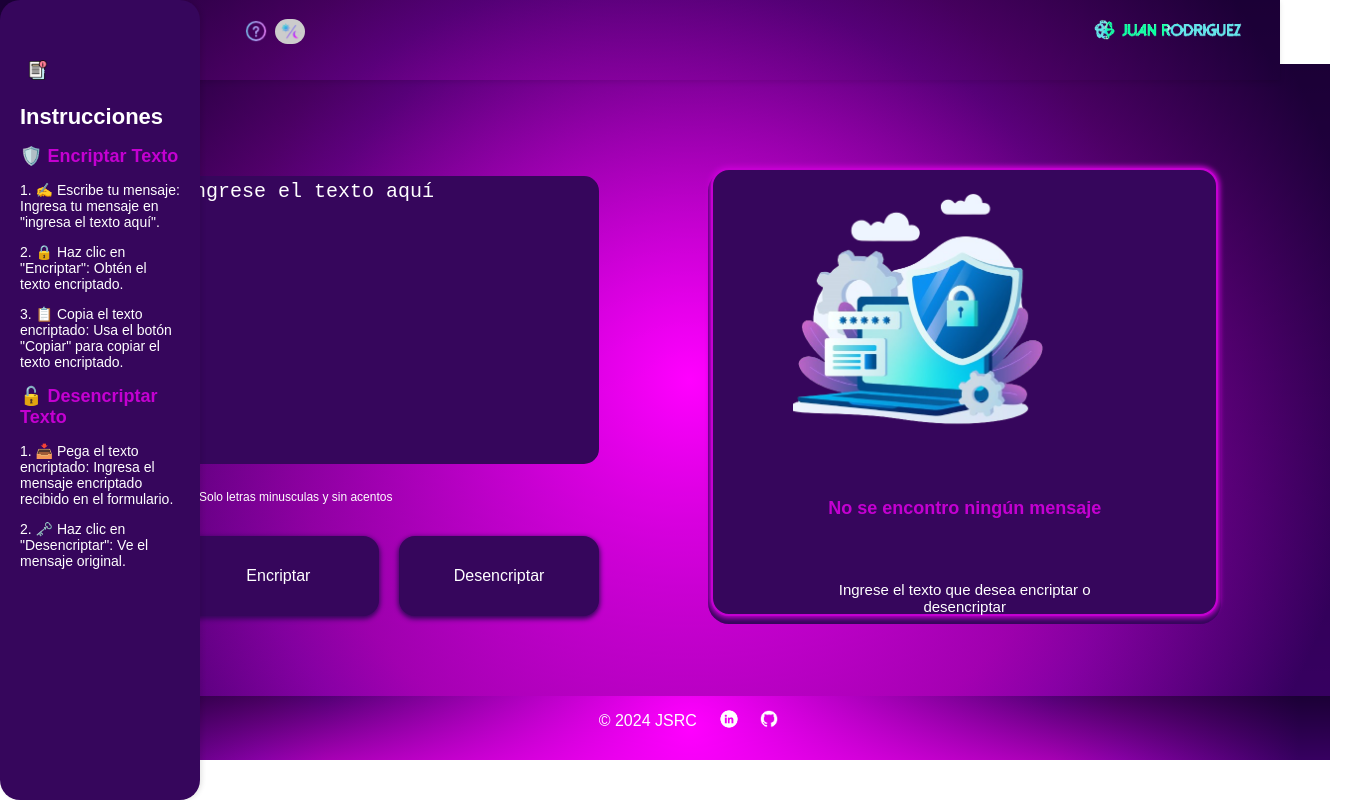
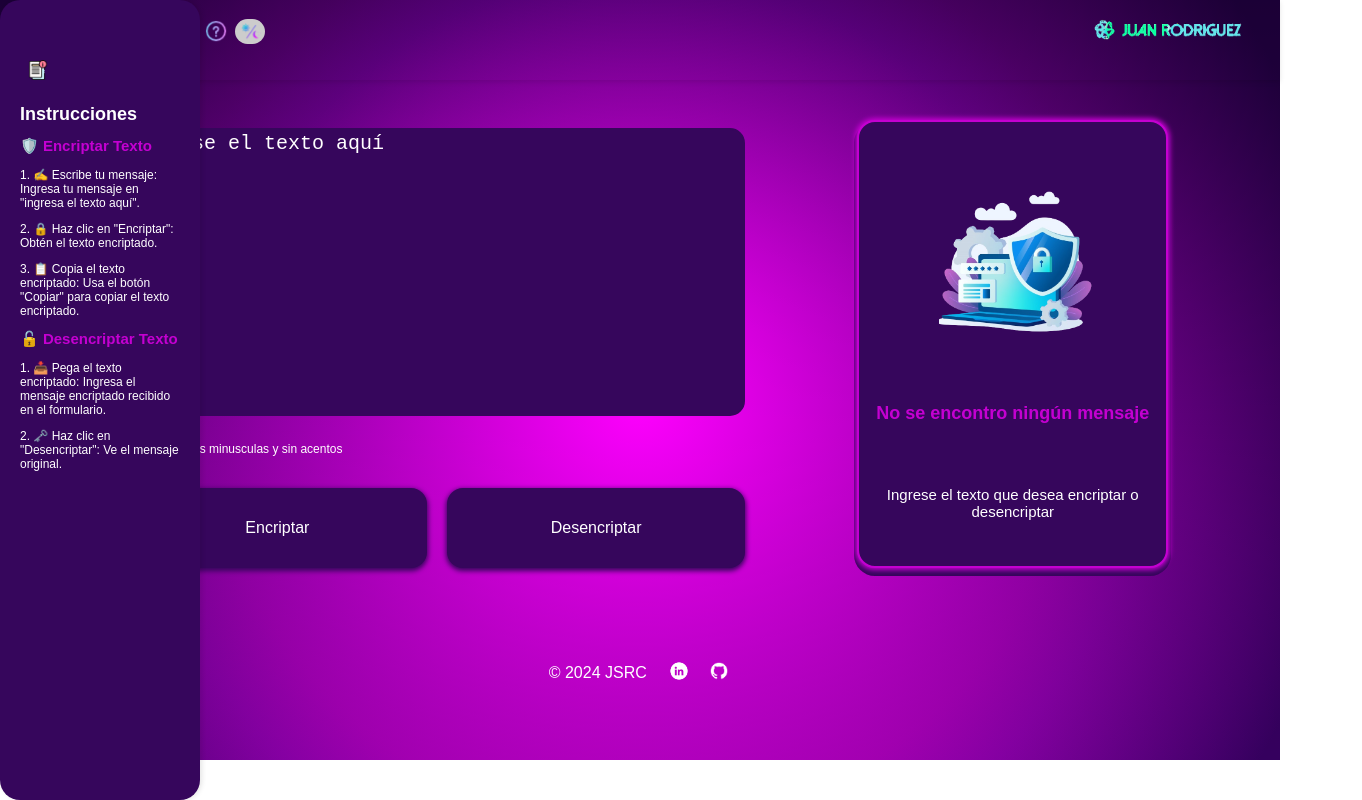
Before and after one commit to JuanSRodriguez/Encriptador-de-texto, a plain HTML site: page index.html in a window 1280 px wide. Both pictures are taken after a click on the button 38 px from the left and 32 px from the top of the page. Shown: the whole page, 1362 px wide, since content can reach past the window. Drawn offline with Linux system fonts and the light colour scheme.

Commit message:
style.css

```diff
--- a/style.css
+++ b/style.css
@@ -16,7 +16,6 @@ body {
     margin: 0;
     padding: 0;
     transition: transform 0.3s ease;
-
 }
 
 .navbar {
@@ -145,7 +144,7 @@ body {
 }
 
 .toggle-container.sidebar-visible {
-    transform: translateX(220px);
+    transform: translateX(180px);
 }
 
 /* Mueve los botones de ayuda y Modo noche hacia la derecha */
@@ -163,7 +162,7 @@ body {
 
 .toggle-btn.active,
 .pregunta-img.active {
-    transform: translateX(220px); /* Desplazamiento al hacer clic */
+    transform: translateX(180px); /* Desplazamiento al hacer clic */
 }
 
 .container-nav {
@@ -454,7 +453,7 @@ textarea::placeholder {
 /* Estilos para pie de pagina*/
 footer {
     background: radial-gradient(circle at center, #ff00ff, #4b0082);
-    height: 4rem;
+    height: 7rem;
 }
 
 footer p {
@@ -573,12 +572,12 @@ footer p {
         justify-content: center;
         align-items: center;
         margin-left: 2rem;
-        margin-top: 4rem;
+        margin-top: 1rem;
     }
     .textForm {
+        width: 100%;
         flex-grow: 1;
         margin-left: 1rem;
-        padding: 0px;
     }
     textarea {
         width: 100%;
@@ -590,12 +589,10 @@ footer p {
         width: 100%;
         font-size: 16px; /* Ajusta el tamaño de fuente para portátiles */
     }
-    .sidebar {
-        height: 10%;
-    }
+
     .result {
         height: 28rem;
-        width: 60%;
+        width: 50%;
         flex-grow: 1;
         margin-left: 4rem;
     }
@@ -616,25 +613,14 @@ footer p {
     #button3{
         padding: 20px 20px;
     }
-    main, footer, nav {
-        transition: transform 0.3s ease;
-      }
-
-      .move-right {
-        transform: translateX(50px);
-      }
-      .move-left {
-        transform: translateX(-50px);
-      }
-
     .sidebar p {
-        font-size: 14px;
+        font-size: 12px;
     }
     .sidebar h2 {
-        font-size: 18px;
+        font-size: 15px;
     }
     .sidebar h1 {
-        font-size: 22px;
+        font-size: 18px;
     }
     #myText {
        height: 3rem;
```
